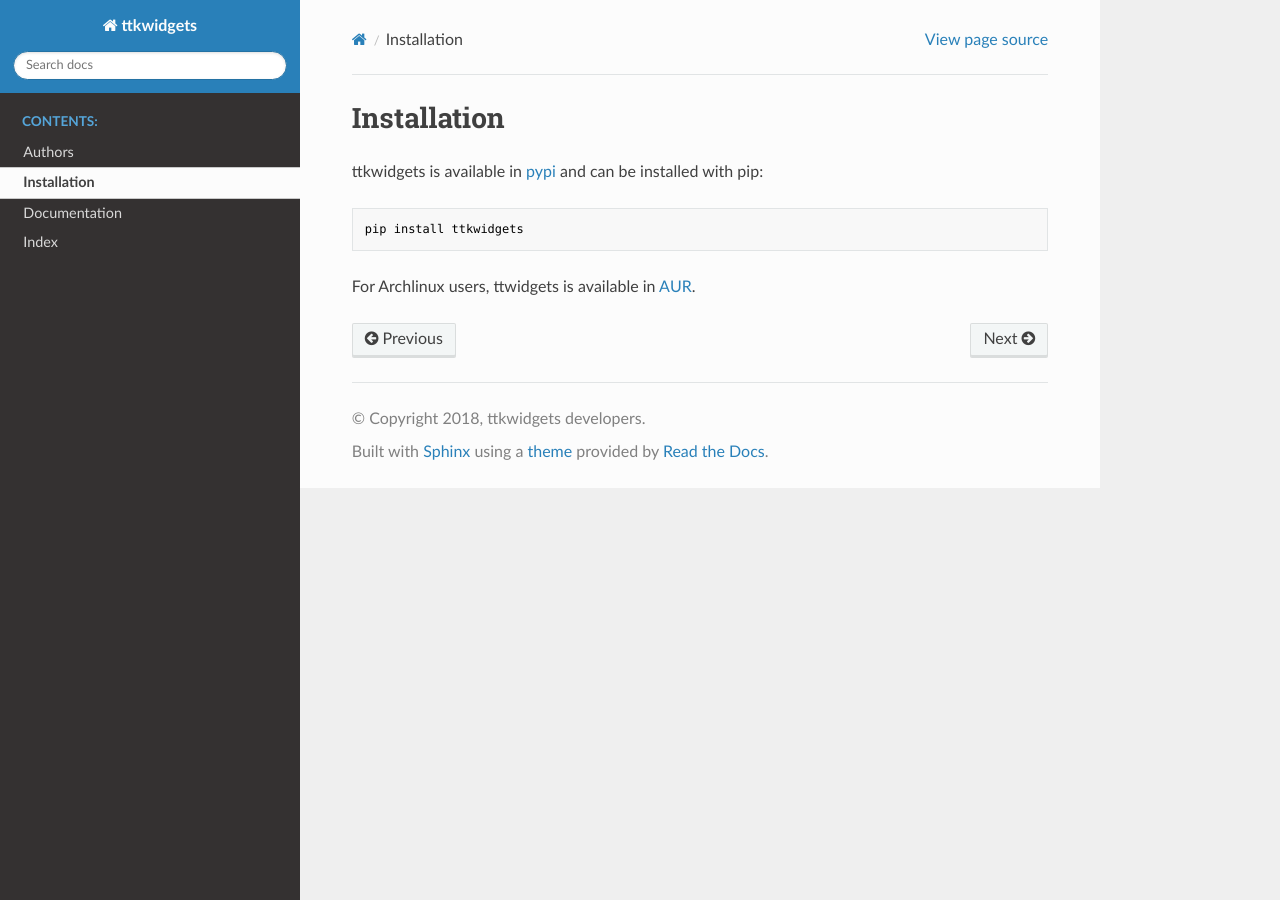
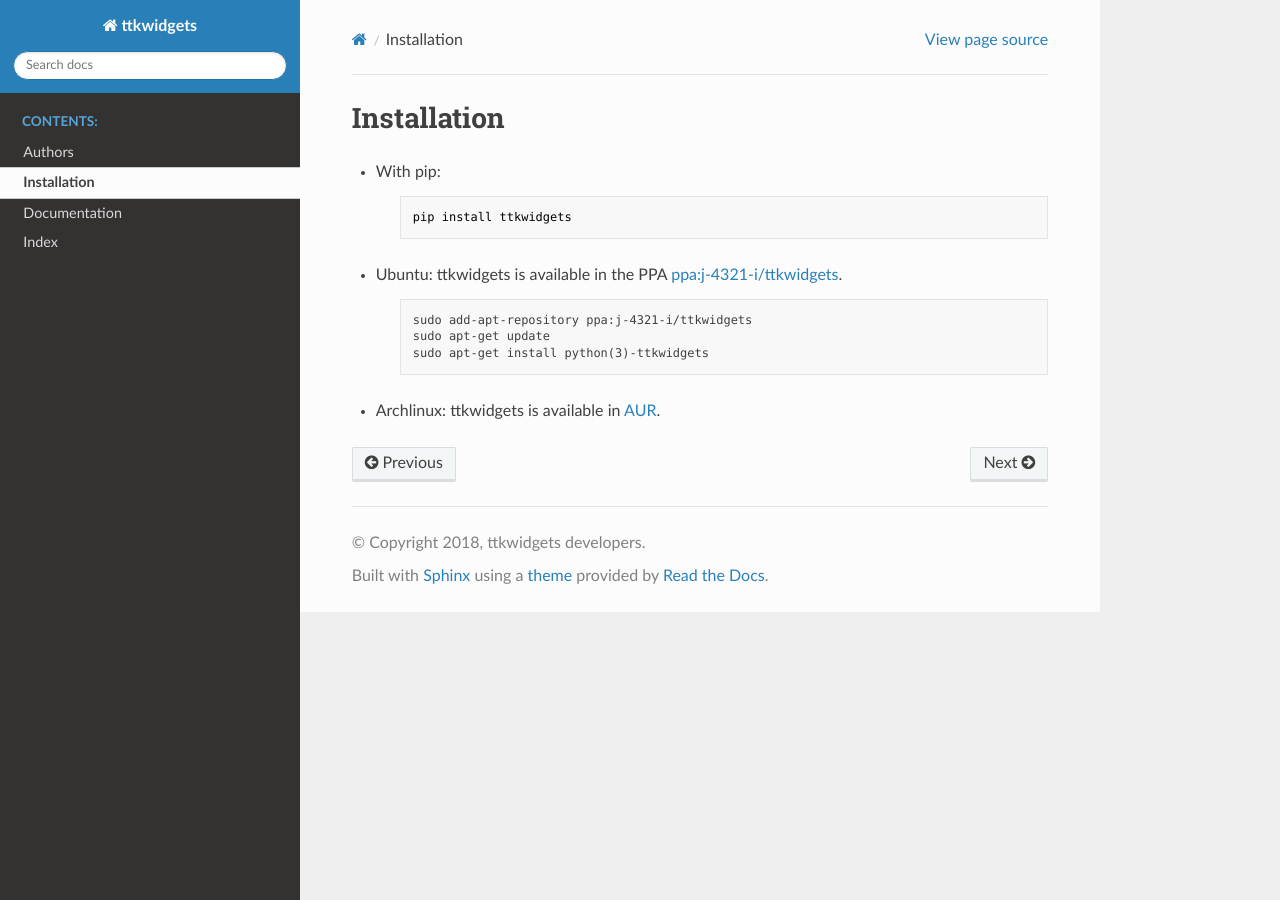
Before and after one commit to TkinterEP/ttkwidgets, a Sphinx documentation site: the page built from docs/source/installation.rst, in a window 1280 px wide. Built offline with Sphinx 7.4.7 and the Read the Docs theme 2.0.0, drawn with Linux system fonts in a browser that asks for light colours; pages that are not in the unit, such as notebooks, are missing from menus.

Commit message:
Update Installation section with Ubuntu PPA

```diff
--- a/docs/source/installation.rst
+++ b/docs/source/installation.rst
@@ -1,11 +1,18 @@
 Installation
 ============
 
-ttkwidgets is available in `pypi <https://pypi.org/project/ttkwidgets>`_ and can be installed with pip:
+- With pip:
 
-::
+    ::
 
-    pip install ttkwidgets
+        pip install ttkwidgets
 
+- Ubuntu: ttkwidgets is available in the PPA `ppa:j-4321-i/ttkwidgets <https://launchpad.net/~j-4321-i/+archive/ubuntu/ttkwidgets>`_.
 
-For Archlinux users, ttwidgets is available in `AUR <https://aur.archlinux.org/packages/python-ttkwidgets/>`_.
+    .. code-block:: text
+
+        sudo add-apt-repository ppa:j-4321-i/ttkwidgets
+        sudo apt-get update
+        sudo apt-get install python(3)-ttkwidgets
+
+- Archlinux: ttkwidgets is available in `AUR <https://aur.archlinux.org/packages/python-ttkwidgets/>`_.
```
